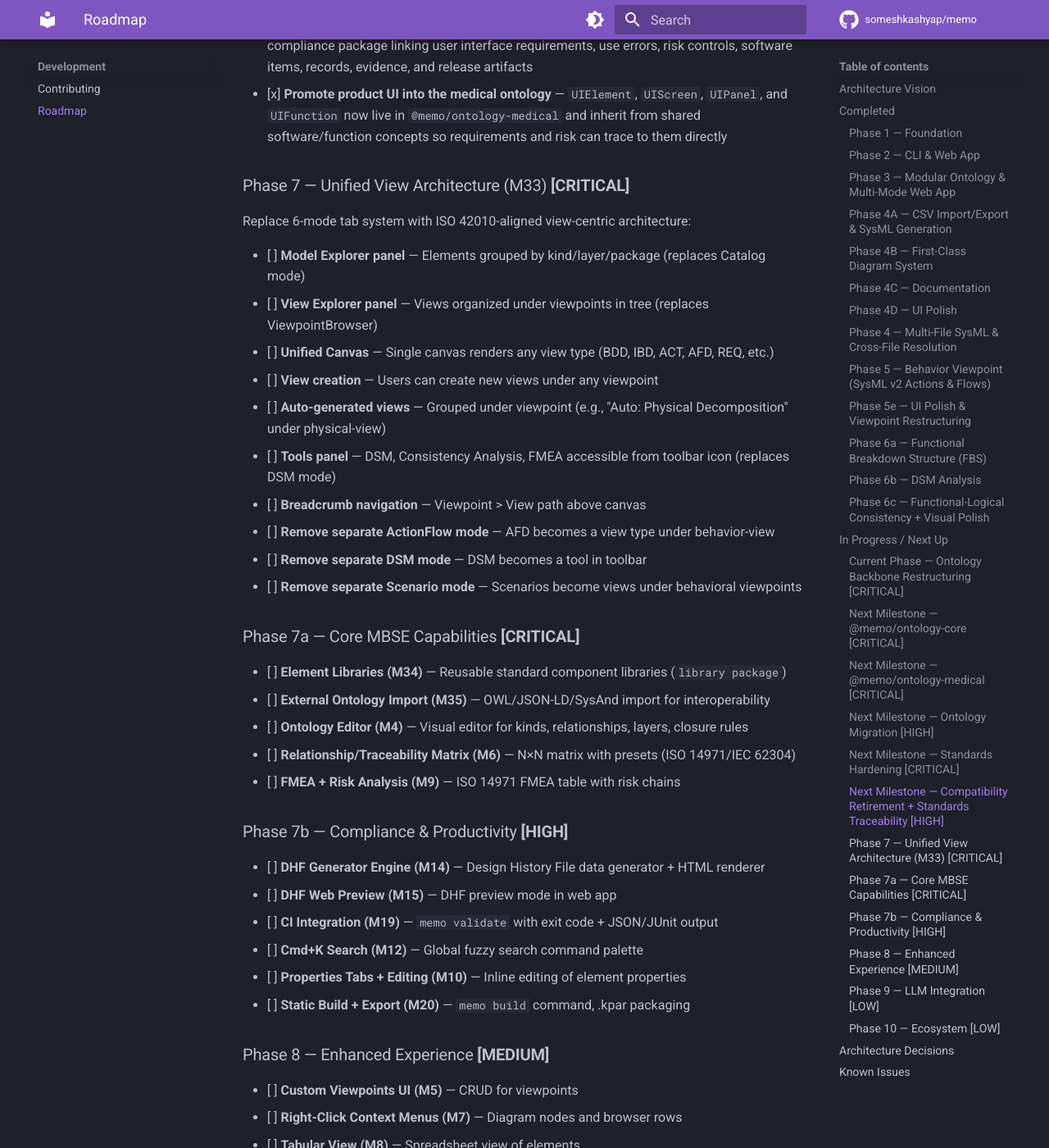
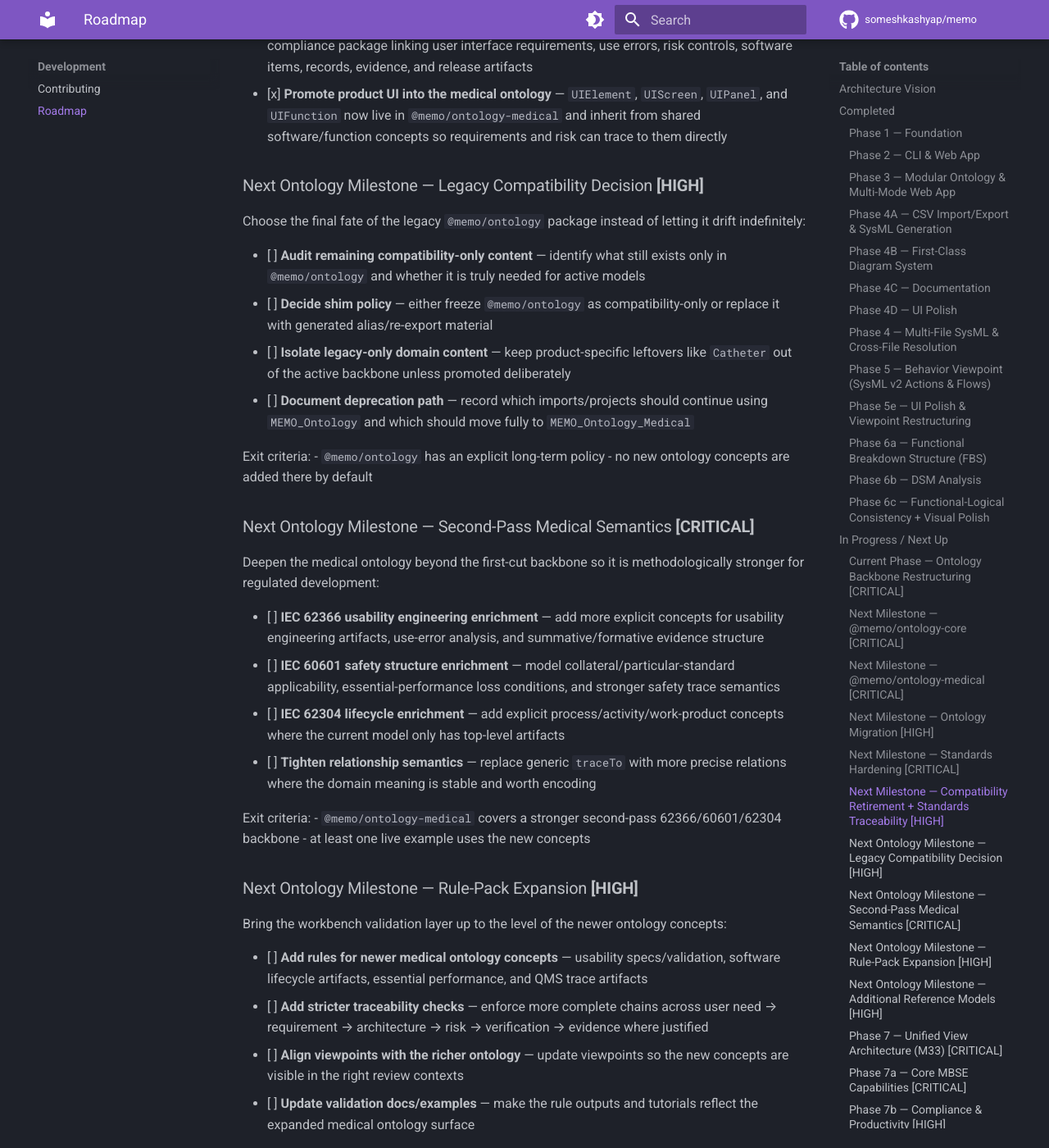
Before and after one commit to memoarchitect/memo-architect, an MkDocs documentation site: the page built from docs/development/roadmap.md, in a window 1280 px wide and 1400 px high, scrolled down 7667 px. Shown: the whole window at 82% size. Built offline with MkDocs 1.6.1 and Material for MkDocs 9.7.7, drawn with Linux system fonts in a browser that asks for light colours; comment, search, counter and statistics services are not loaded; some of the changed text lies outside the part shown.

Commit message:
Plan next ontology milestones

```diff
--- a/docs/development/roadmap.md
+++ b/docs/development/roadmap.md
@@ -201,6 +201,58 @@ Refactor the ontology roadmap so MEMO has a clean base ontology plus a standards
 - [x] **Complete example trace chains** — the split infusion-pump example now includes a compliance package linking user interface requirements, use errors, risk controls, software items, records, evidence, and release artifacts
 - [x] **Promote product UI into the medical ontology** — `UIElement`, `UIScreen`, `UIPanel`, and `UIFunction` now live in `@memo/ontology-medical` and inherit from shared software/function concepts so requirements and risk can trace to them directly
 
+### Next Ontology Milestone — Legacy Compatibility Decision **[HIGH]**
+
+Choose the final fate of the legacy `@memo/ontology` package instead of letting it drift indefinitely:
+
+- [ ] **Audit remaining compatibility-only content** — identify what still exists only in `@memo/ontology` and whether it is truly needed for active models
+- [ ] **Decide shim policy** — either freeze `@memo/ontology` as compatibility-only or replace it with generated alias/re-export material
+- [ ] **Isolate legacy-only domain content** — keep product-specific leftovers like `Catheter` out of the active backbone unless promoted deliberately
+- [ ] **Document deprecation path** — record which imports/projects should continue using `MEMO_Ontology` and which should move fully to `MEMO_Ontology_Medical`
+
+Exit criteria:
+- `@memo/ontology` has an explicit long-term policy
+- no new ontology concepts are added there by default
+
+### Next Ontology Milestone — Second-Pass Medical Semantics **[CRITICAL]**
+
+Deepen the medical ontology beyond the first-cut backbone so it is methodologically stronger for regulated development:
+
+- [ ] **IEC 62366 usability engineering enrichment** — add more explicit concepts for usability engineering artifacts, use-error analysis, and summative/formative evidence structure
+- [ ] **IEC 60601 safety structure enrichment** — model collateral/particular-standard applicability, essential-performance loss conditions, and stronger safety trace semantics
+- [ ] **IEC 62304 lifecycle enrichment** — add explicit process/activity/work-product concepts where the current model only has top-level artifacts
+- [ ] **Tighten relationship semantics** — replace generic `traceTo` with more precise relations where the domain meaning is stable and worth encoding
+
+Exit criteria:
+- `@memo/ontology-medical` covers a stronger second-pass 62366/60601/62304 backbone
+- at least one live example uses the new concepts
+
+### Next Ontology Milestone — Rule-Pack Expansion **[HIGH]**
+
+Bring the workbench validation layer up to the level of the newer ontology concepts:
+
+- [ ] **Add rules for newer medical ontology concepts** — usability specs/validation, software lifecycle artifacts, essential performance, and QMS trace artifacts
+- [ ] **Add stricter traceability checks** — enforce more complete chains across user need → requirement → architecture → risk → verification → evidence where justified
+- [ ] **Align viewpoints with the richer ontology** — update viewpoints so the new concepts are visible in the right review contexts
+- [ ] **Update validation docs/examples** — make the rule outputs and tutorials reflect the expanded medical ontology surface
+
+Exit criteria:
+- `@memo/medical` validates the newer ontology concepts, not just the original subset
+- docs and examples show the intended rule coverage
+
+### Next Ontology Milestone — Additional Reference Models **[HIGH]**
+
+Prove the ontology against more than a single infusion-pump reference:
+
+- [ ] **Add a second medical reference model** — choose a different device archetype and model it on the new backbone
+- [ ] **Exercise different ontology slices** — ensure the new example stresses different risk, software, UI, or physical patterns than infusion pump
+- [ ] **Compare rule behavior across examples** — check whether the ontology and rule-pack behave consistently across multiple device types
+- [ ] **Use findings to refine ontology boundaries** — fix any concepts that still feel too device-specific or too weakly typed
+
+Exit criteria:
+- at least two strong reference models validate on the shared backbone
+- ontology changes are driven by cross-example evidence rather than a single product
+
 ### Phase 7 — Unified View Architecture (M33) **[CRITICAL]**
 
 Replace 6-mode tab system with ISO 42010-aligned view-centric architecture:
```
